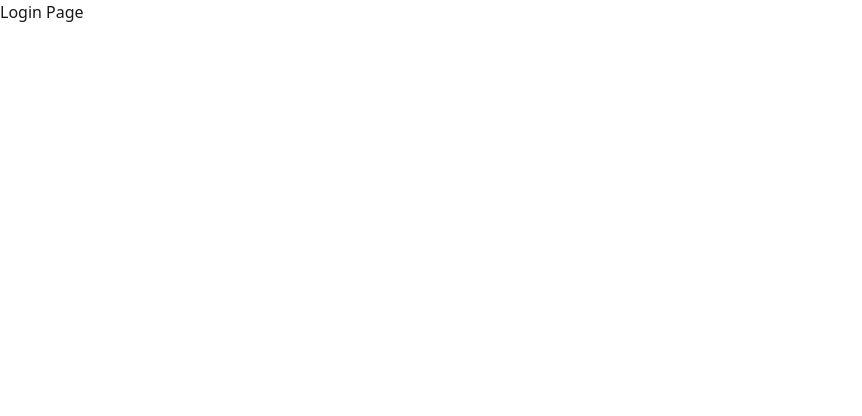
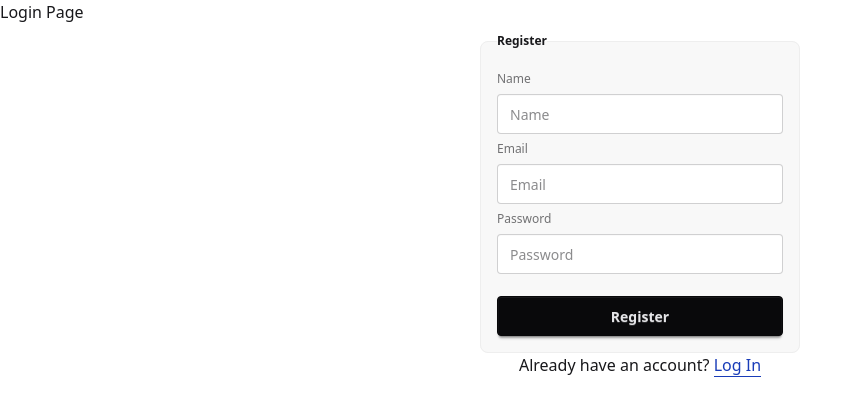
Before and after one commit to forwoodb/nextjs-betterauth-sk, a Next.js app: page /auth/login in a window 1280 px wide. Shown: the top 416 px of the page, without its empty margins (0-862 px from the left). Built offline with nearby package versions, Linux system fonts and the light colour scheme.

Commit message:
Added AuthForm component to Login page

```diff
--- a/app/auth/login/page.tsx
+++ b/app/auth/login/page.tsx
@@ -1,9 +1,11 @@
+import AuthForm from "@/app/components/AuthForm";
 import React from "react";
 
 const LoginPage = () => {
   return (
     <>
       <h1>Login Page</h1>
+      <AuthForm />
     </>
   );
 };
```
